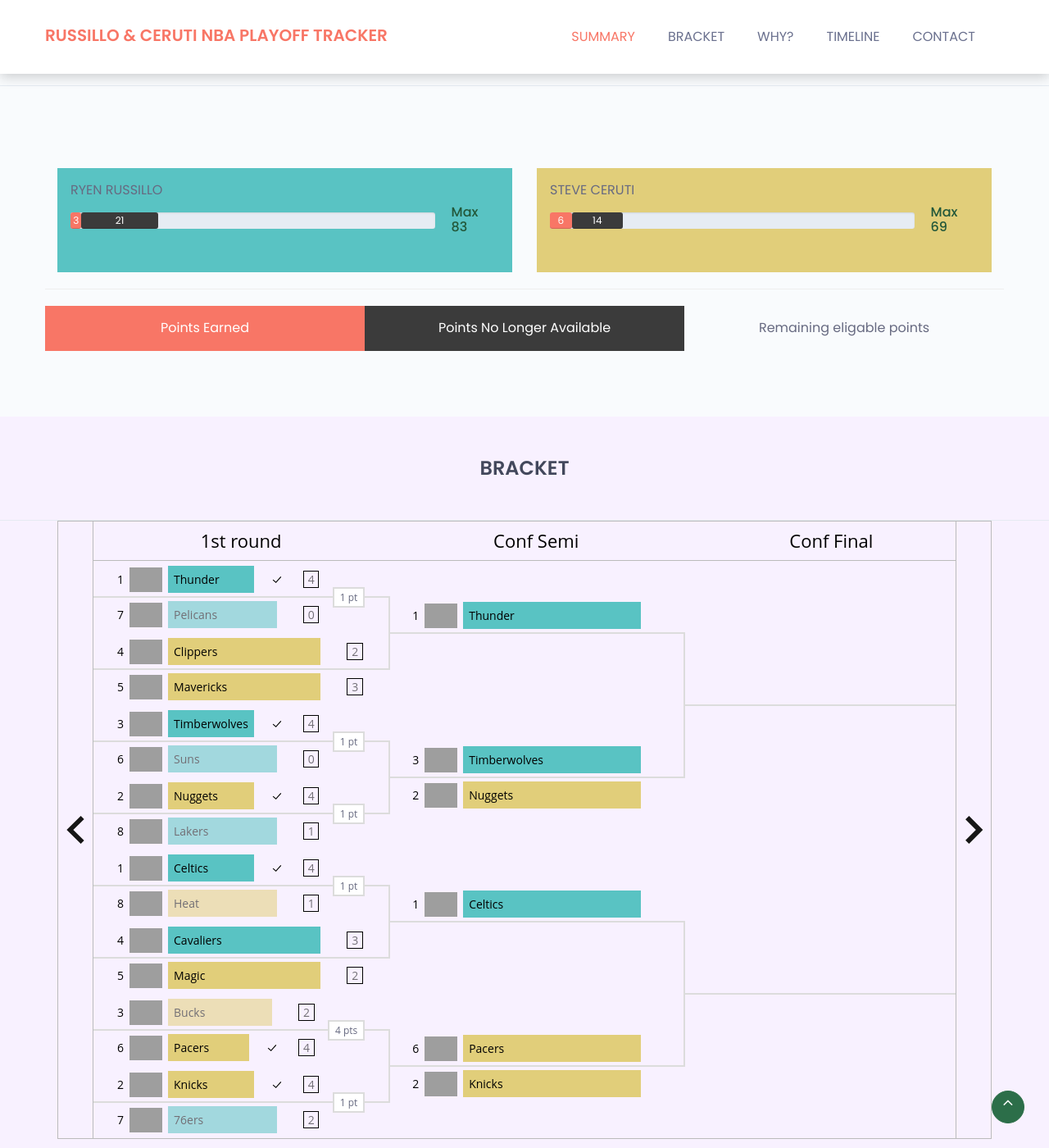
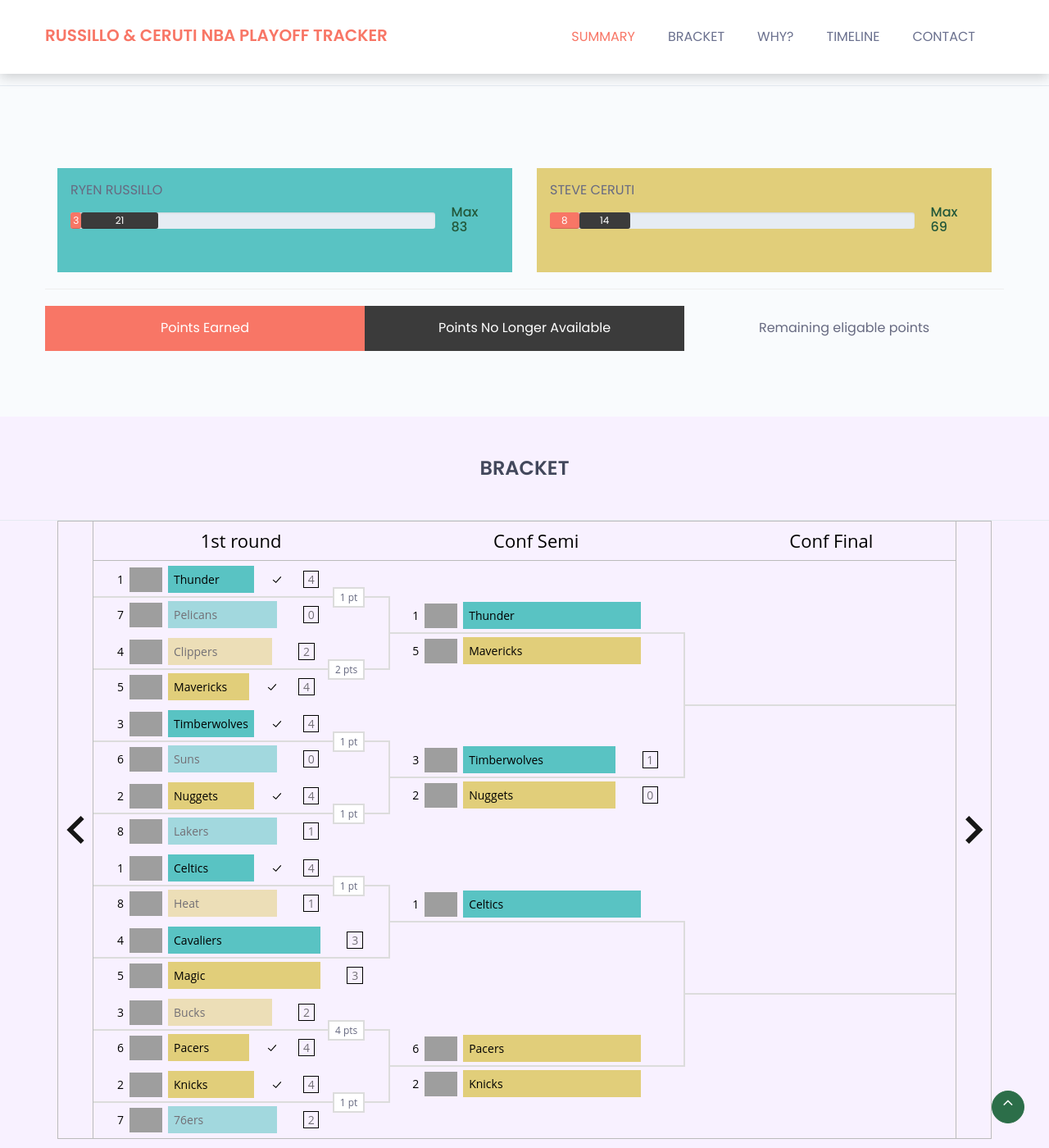
Before and after one commit to jeffmiller00/russillo, a Jekyll site: the page built from index.html, in a window 1280 px wide and 1400 px high, scrolled down 962 px. Shown: the whole window at 82% size. Built offline with Jekyll 4.4.1, drawn with Linux system fonts in a browser that asks for light colours; grey boxes are pictures that could not be loaded.

Commit message:
Updated scores after last night's games.

```diff
--- a/assets/js/app.js
+++ b/assets/js/app.js
@@ -186,16 +186,17 @@
       {
         roundIndex: 2,
         order: 1,
+        matchStatus: "2 pts",
+        matchWinner: "c",
         sides: [
           {
-            // Clippers
             contestantId: "1610612746",
             currentScore: "2",
           },
           {
-            // Mavericks
             contestantId: "1610612742",
-            currentScore: "3",
+            currentScore: "4",
+            isWinner: true
           },
 
         ]
@@ -266,7 +267,7 @@
           {
             // Magic
             contestantId: "1610612753",
-            currentScore: "2",
+            currentScore: "3",
           },
 
         ]
@@ -316,7 +317,8 @@
             contestantId: "1610612760",
           },
           {
-            contestantTitle: ''
+            // Mavericks
+            contestantId: "1610612742",
           }
         ]
       },
@@ -327,10 +329,12 @@
           {
             // Timberwolves
             contestantId: "1610612750",
+            currentScore: "1",
           },
           {
             // Nuggets
             contestantId: "1610612743",
+            currentScore: "0",
           },
         ]
       },
--- a/index.html
+++ b/index.html
@@ -52,7 +52,7 @@
               <span class="progressText">steve ceruti</span>
               <div class="single-progress-txt">
                 <div class="progress ">
-                  <div class="progress-bar points-earned" role="progressbar" aria-valuenow="6" aria-valuemin="0" aria-valuemax="69" style="width: 8.7%;">6</div>
+                  <div class="progress-bar points-earned" role="progressbar" aria-valuenow="8" aria-valuemin="0" aria-valuemax="69" style="width: 11.6%;">8</div>
                   <div class="progress-bar points-unavailable" role="progressbar" aria-valuenow="14" aria-valuemin="0" aria-valuemax="69" style="width: 20%">14</div>
                 </div>
                 <h3>Max 69</h3>
```
